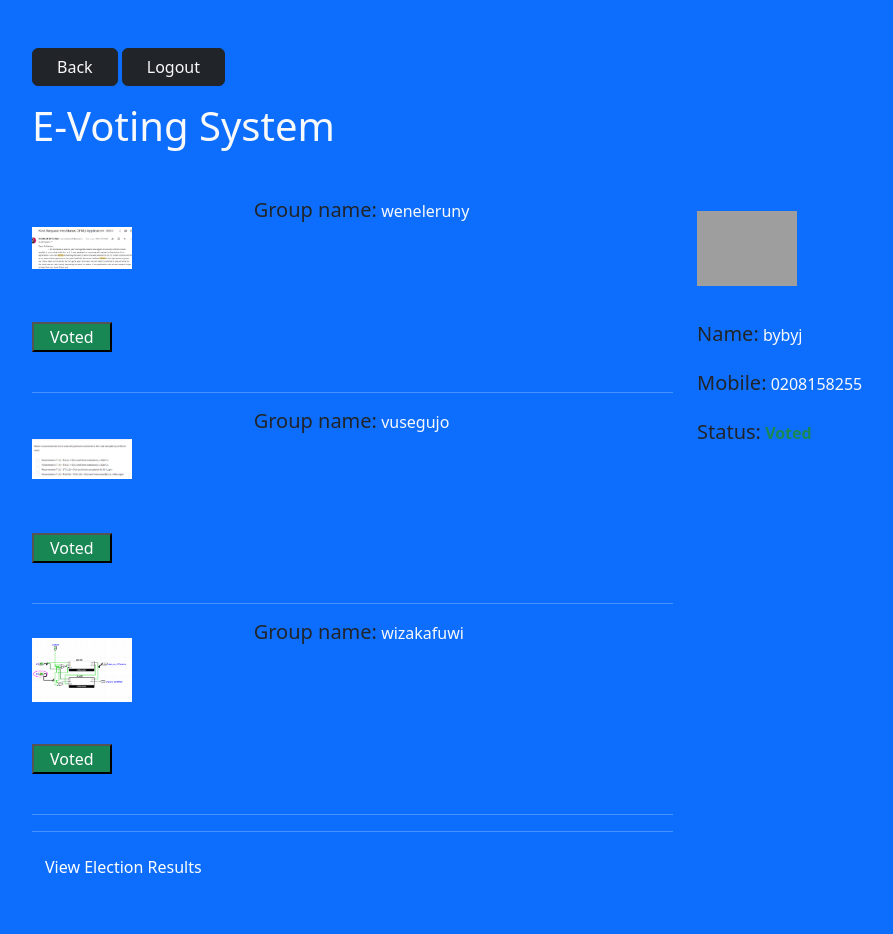
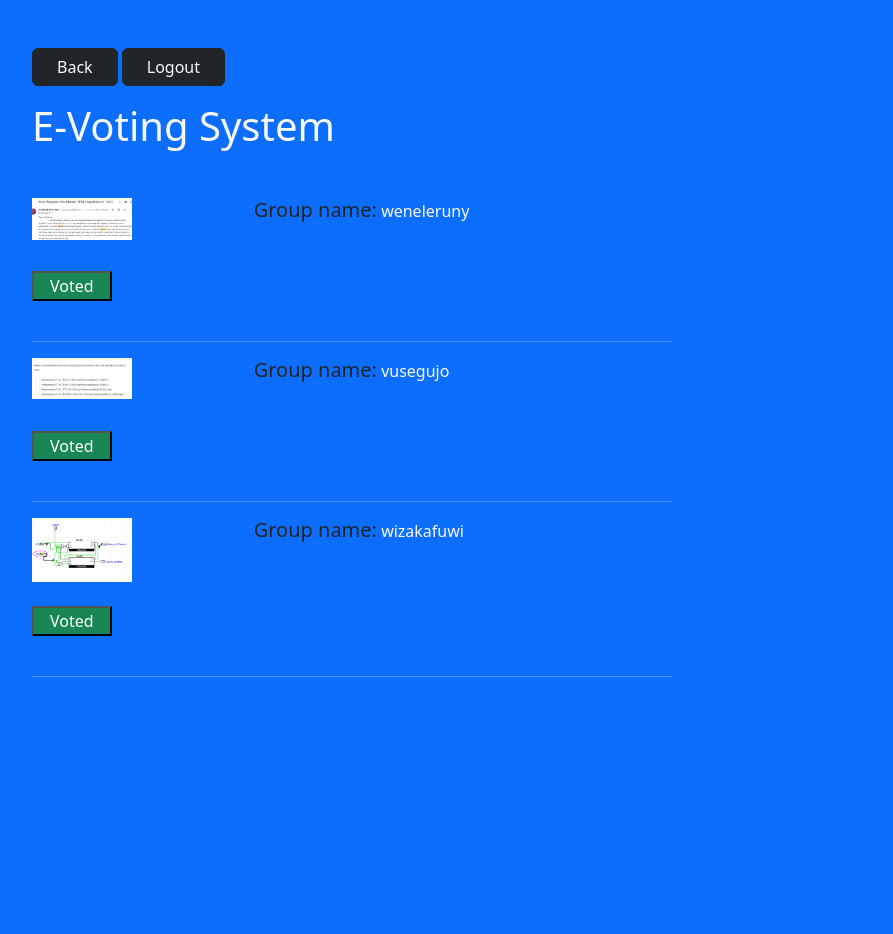
Before and after one commit to kafuibedzrah254/webtechfinal, a PHP site: page /partials/dashboard.php in a window 1280 px wide. Shown: the whole page, without its empty margins (50-943 px from the left). After the commit the page ends 677 px from the top, so only its background shows below. Run offline with PHP 8.4, Linux system fonts and the light colour scheme; a user stored in the database is signed in; data comes from the database, SQL or seed files in the repository; grey boxes are pictures that could not be loaded.

Commit message:
next commit

```diff
--- a/partials/dashboard.php
+++ b/partials/dashboard.php
@@ -68,22 +68,18 @@
 ?>
     <div class="row">
         <div class="col-md-4">
-                <img src="../uploads/<?php echo $group['photo']; ?>" alt="Group image">
+            <img src="../uploads/<?php echo $group['photo']; ?>" alt="Group image" class="img-fluid">
         </div>
         <div class="col-md-8">
             <strong class="text-dark h5">Group name:</strong>
             <?php echo $group['username']; ?>
             <br>
-
             <br>
         </div>
-
     </div>
     <form action="../actions/voting.php" method="POST">
         <input type="hidden" name="groupvotes" value="<?php echo $group['votes']; ?>">
-
         <input type="hidden" name="groupid" value="<?php echo $group['id']; ?>">
-
         <?php
         if($_SESSION['status']==1){
         ?>
@@ -94,66 +90,18 @@
         ?>
             <button class="bg-danger my-4 text-white px-3" type="submit">Vote</button>
             <hr>
-
         <?php
         }
-
         ?>
-
     </form>
 <?php
     }
-
 }
-
 else{
 ?>
-
     <div class="container">
         <p>No groups to display</p>
     </div>
 <?php
 }
 ?>
-        <!--groups-->
-        <hr>
-        <!-- View Election Results Button -->
-        <?php
-        if($_SESSION['status'] == 1){
-            echo '<a href="../actions/view_elections_results.php" class="btn btn-primary">View Election Results</a>';
-        }
-        else{
-            echo "";
-        }
-        ?>
-    </div>
-
-    <div class="col-md-5">
-                <!--user profile-->
-                <img src="../uploads/<?php echo $data['photo']; ?>" alt="User image">
-                <br>
-                <br>
-                <strong class="text-dark h5"> Name:</strong>
-                <?php echo $data['username']; ?>
-
-                <br><br>
-                <strong class="text-dark h5"> Mobile:</strong>
-                <?php echo $data['mobile']; ?>
-
-
-                <br><br>
-                <strong class="text-dark h5"> Status:</strong>
-                <?php echo $status; ?>
-
-
-                <br><br>
-
-
-
-
-    </div>
-
-</div>
-</div>
-</body>
-</html>
```
Lines whose indentation alone changed are shown as unchanged.
